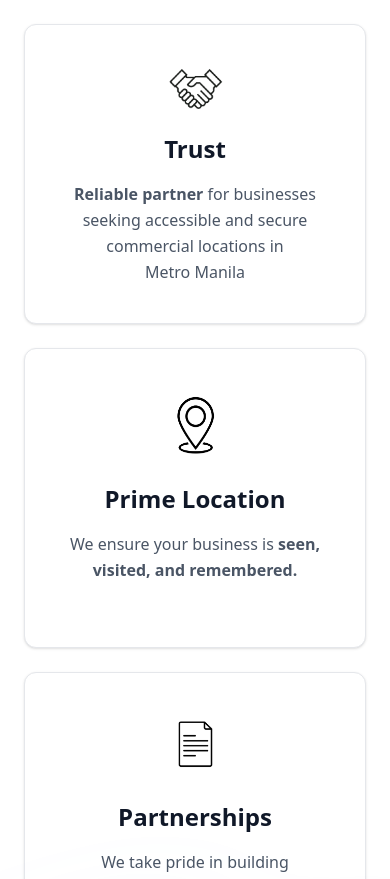
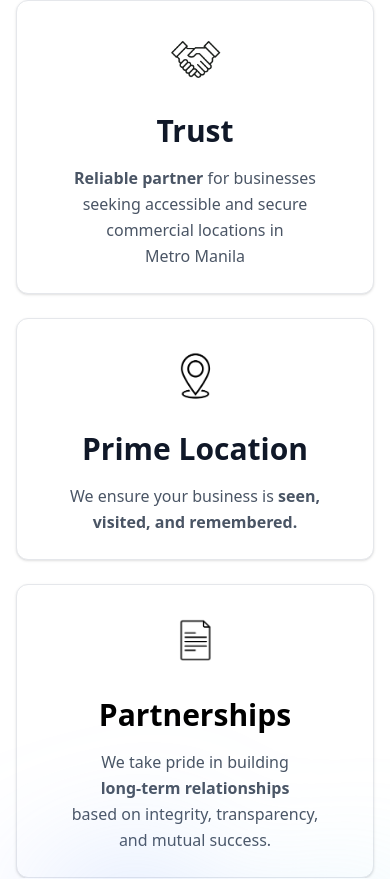
Before and after one commit to giarnodivino/jnf-react, a React (Vite) app: page / in a window 390 px wide. Shown: the part 3085-3964 px from the top of the page. Built offline with nearby package versions, Linux system fonts and the light colour scheme.

Commit message:
fixed responsiveness in chooseus section

```diff
--- a/src/App.jsx
+++ b/src/App.jsx
@@ -80,40 +80,41 @@ function App() {
         <h1 className="text-4xl font-extrabold text-center p-10 font-sans from-gray-200 to-white bg-linear-to-b md:text-5xl">
           WHY CHOOSE US
         </h1>
-        <div className="md:flex">
-          <div className=" m-6 h-75 md:h-100 md:w-4xl bg-white border border-gray-200 rounded-xl p-10 text-center shadow-sm">
-            <div className="flex justify-center mb-6 text-indigo-900">
-              <img src={Trust} className="w-15 lg:w-30" alt="" />
+        <div className="mx-auto max-w-6xl px-4 sm:px-6 lg:px-8">
+          <div className="grid gap-6 md:grid-cols-3">
+            {/* Card */}
+            <div className="rounded-xl border border-gray-200 bg-white p-6 sm:p-8 text-center shadow-sm">
+              <div className="mx-auto mb-6 flex h-16 w-16 items-center justify-center">
+                <img src={Trust} className="h-14 w-14 object-contain" alt="Trust" />
               </div>
-            <h3 className="text-2xl font-bold text-gray-900 mb-4 lg:text-5xl">Trust</h3>
-            <p className="text-gray-600 leading-relaxed md:text-xl lg:text-2xl">
-              <strong>Reliable partner</strong> for businesses seeking accessible and secure commercial locations in{" "}
+              <h3 className="text-3xl sm:text-4xl font-extrabold text-gray-900">Trust</h3>
+              <p className="mx-auto mt-4 max-w-[28ch] text-base sm:text-lg text-gray-600 leading-relaxed">
+                <strong>Reliable partner</strong> for businesses seeking accessible and secure commercial locations in
                 <br />
                 <span className="whitespace-nowrap">Metro Manila</span>
               </p>
             </div>
-          <div className=" m-6 h-75 md:h-100 md:w-4xl bg-white border border-gray-200 rounded-xl p-10 text-center shadow-sm">
-            <div className="flex justify-center mb-6 text-indigo-900">
-              <img src={Location} className="w-15 lg:w-20" alt="" />
+
+            <div className="rounded-xl border border-gray-200 bg-white p-6 sm:p-8 text-center shadow-sm">
+              <div className="mx-auto mb-6 flex h-16 w-16 items-center justify-center">
+                <img src={Location} className="h-14 w-14 object-contain" alt="Prime Location" />
               </div>
-            <h3 className="text-2xl font-bold text-gray-900 mb-4 lg:text-5xl">Prime Location</h3>
-            <p className="text-gray-600 leading-relaxed md:text-xl lg:text-2xl">
+              <h3 className="text-3xl sm:text-4xl font-extrabold text-gray-900">Prime Location</h3>
+              <p className="mx-auto mt-4 max-w-[28ch] text-base sm:text-lg text-gray-600 leading-relaxed">
                 We ensure your business is <strong>seen, visited, and remembered.</strong>
               </p>
             </div>
-          <div className=" m-6 h-75 md:h-100 md:w-4xl bg-white border border-gray-200 rounded-xl p-10 text-center shadow-sm">
-            <div className="flex justify-center mb-6 text-indigo-900">
-              <img src={Partner} className="w-13 lg:w-20" alt="" />
+
+            <div className="rounded-xl border border-gray-200 bg-white p-6 sm:p-8 text-center shadow-sm">
+              <div className="mx-auto mb-6 flex h-16 w-16 items-center justify-center">
+                <img src={Partner} className="h-14 w-14 object-contain" alt="Partnerships" />
               </div>
-            <h3 className="text-2xl font-bold text-gray-900 mb-4 lg:text-5xl">Partnerships</h3>
-            <p className="text-gray-600 leading-relaxed md:text-xl lg:text-2xl">
-              We take pride in building{" "}
-              <span className="whitespace-nowrap">
-                <strong>long-term relationships</strong>
-              </span>
-              <br />
+              <h3 className="text-3xl sm:text-4xl font-extrabold text-gray-900`">Partnerships</h3>
+              <p className="mx-auto mt-4 max-w-[28ch] text-base sm:text-lg text-gray-600 leading-relaxed">
+                We take pride in building <strong className="whitespace-nowrap">long-term relationships</strong> <br />
                 based on integrity, transparency, and mutual success.
               </p>
+            </div>
           </div>
         </div>
       </section>
```
Lines whose indentation alone changed are shown as unchanged.
